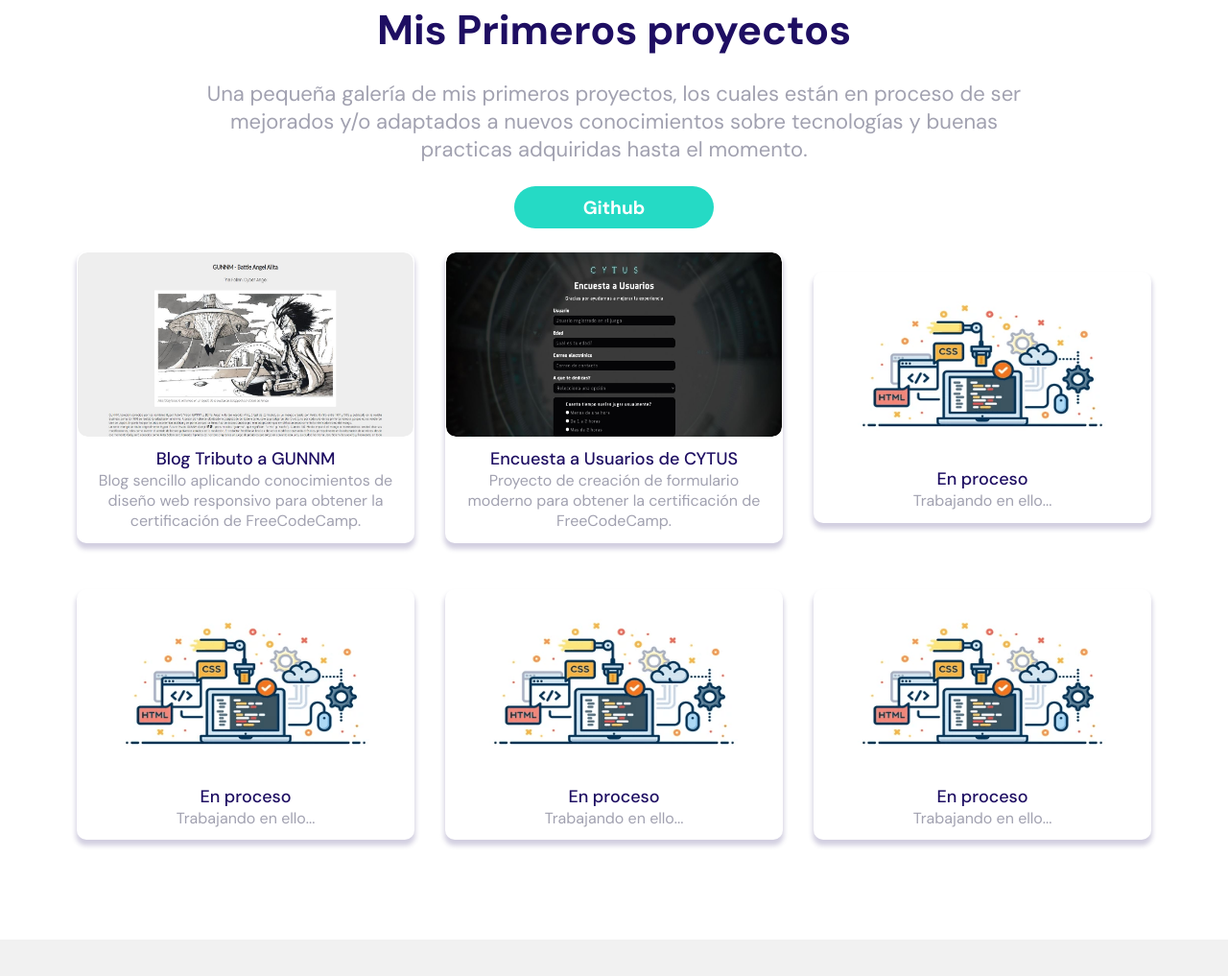
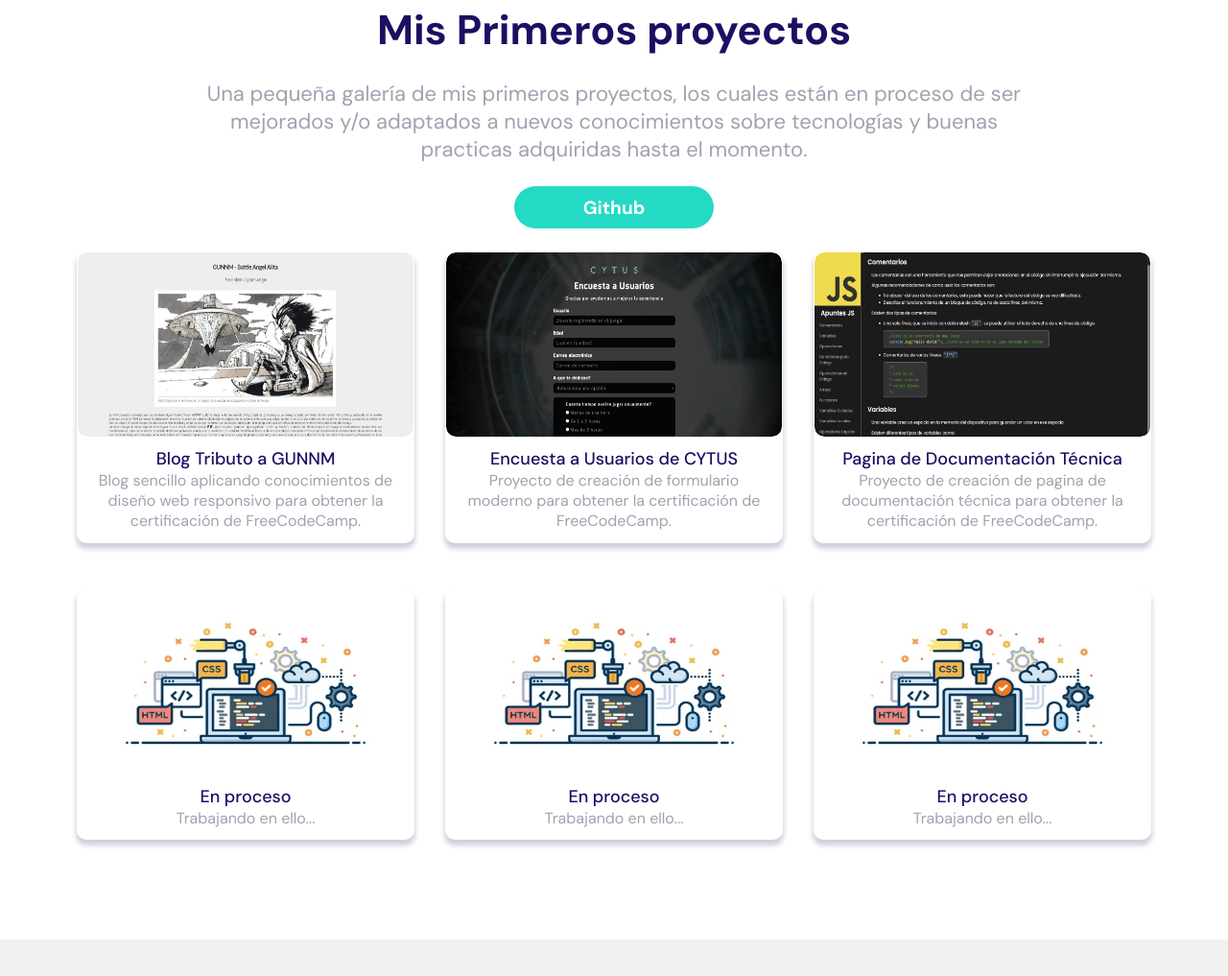
Before and after one commit to MauBedoya/MauBedoya.github.io, a plain HTML site: page index.html in a window 1280 px wide. Shown: the part 1677-2694 px from the top of the page at 96% size. Drawn offline with Linux system fonts and the light colour scheme.

Commit message:
agregado proyecto de documentacion tecnica

```diff
--- a/index.html
+++ b/index.html
@@ -118,19 +118,20 @@
           <p class="secondary-paragraph">Proyecto de creación de formulario moderno para obtener la certificación de FreeCodeCamp.</p>
         </div>
       </a>
-      <a class="project" href="" target="_blank">
+      <a class="project" href="https://maubedoya.github.io/documentacion-tecnica/javascript.html" target="_blank">
         <figure class="thumbnail">
-          <img src="./assets/working-thumbnail.png" alt="sin proyecto aun">
+          <img src="./assets/apuntesJS-thumbnail.JPG" alt="imagen de proyecto de documentación">
           <div class="layer">
             <h4>Tecnologías:</h4>
             <ul>
-              <li>----</li>
+              <li>Html</li>
+              <li>CSS</li>
             </ul>
           </div>
         </figure>
         <div class="project-text">
-          <h3 class="secondary-text project-title">En proceso</h3>
-          <p class="secondary-paragraph">Trabajando en ello...</p>
+          <h3 class="secondary-text project-title">Pagina de Documentación Técnica</h3>
+          <p class="secondary-paragraph">Proyecto de creación de pagina de documentación técnica para obtener la certificación de FreeCodeCamp.</p>
         </div>
       </a>
       <a class="project" href="" target="_blank">
```
Also changed, not shown: assets/apuntesJS-thumbnail.JPG (added).
